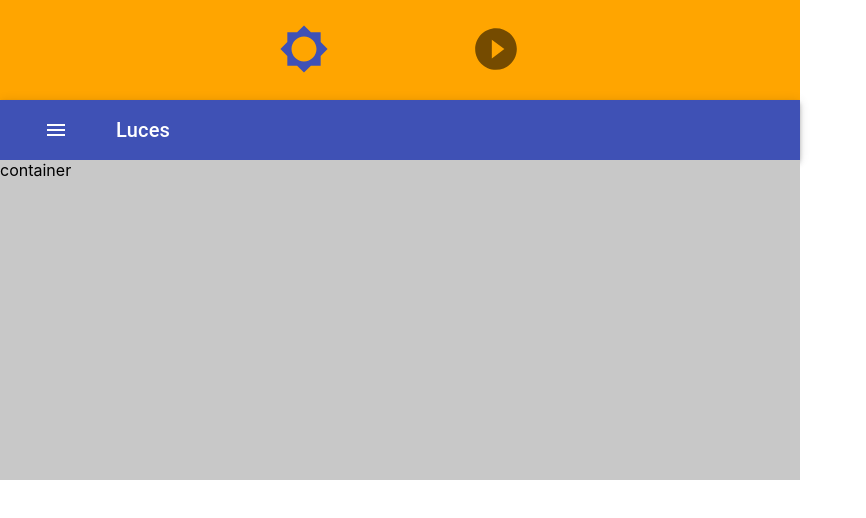
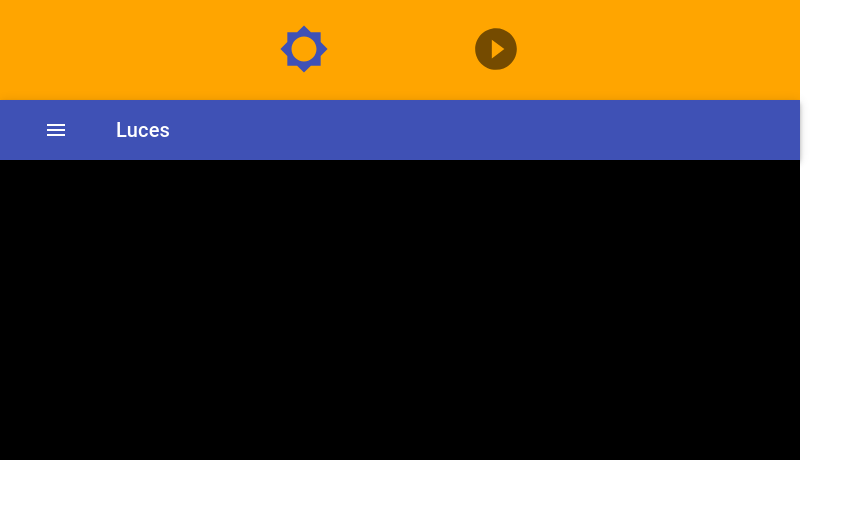
Before and after one commit to nmedela/frontend_react_para_habitacion, a React (Create React App) app: page /light in a window 1280 px wide. Shown: the top 518 px of the page, without its empty margins (0-866 px from the left). Built offline with nearby package versions, Linux system fonts and the light colour scheme.

Commit message:
se crea contenedores de luz

```diff
--- a/src/App.js
+++ b/src/App.js
@@ -1,10 +1,10 @@
 import React from 'react';
 // import './App.css';
 import Global from './components/menu/global'
-import Sound from './components/content/sound'
-import Light from './components/content/light';
-
+import Sound from './components/content/sound/sound'
+import Light from './components/content/light/light';
 import { BrowserRouter as Router, Route, Switch, Redirect } from 'react-router-dom'
+import DenseAppBar from './components/menu/appBar'
 
 //se encuentran las rutas
 import pathIndex from './config'
--- a/src/components/content/light.js
+++ b/src/components/content/light/light.js
@@ -1,7 +1,9 @@
 import React from 'react'
 import CircularProgress from '@material-ui/core/CircularProgress';
 import Grid from '@material-ui/core/Grid';
-import DenseAppBar from './../menu/appBar'
+import DenseAppBar from '../../menu/appBar'
+import {BrowserRouter as Router, Route, Switch} from 'react-router-dom'
+import MainLight from './main'
 
 class Light extends React.Component {
     constructor(props) {
@@ -40,11 +42,12 @@ class Light extends React.Component {
 
         return (
             <div>
+                        <div>
                 <DenseAppBar />
-                <div style={{backgroundColor:'rgb(200,200,200)', height:'320px'}}>
-                    container
-                </div>
             </div>
+                        <MainLight/>
+
+                     </div>
         )
 
     }
--- /dev/null
+++ b/src/components/content/light/main.js
@@ -0,0 +1,15 @@
+import React from 'react'
+
+class MainLight extends React.Component{
+
+    render(){
+        console.log("me renderice")
+        return(
+            <div style={{backgroundColor:'black', height:'300px'}}>
+                Soy el Main
+            </div>
+        )
+    }
+}
+
+export default MainLight
--- a/src/components/content/sound.js
+++ b/src/components/content/sound/sound.js
@@ -1,11 +1,11 @@
 import React from 'react'
 import Grid from '@material-ui/core/Grid';
-import MySlider from './../utils/my-slider';
+import MySlider from '../../utils/my-slider';
 import axios from 'axios'
 import PowerSettingsNewIcon from '@material-ui/icons/PowerSettingsNew';
 import IconButton from '@material-ui/core/IconButton';
 import CircularProgress from '@material-ui/core/CircularProgress';
-import { url } from '../../config'
+import { url } from '../../../config'
 
 const style12 = {
     height: '140px',
```
Also changed, not shown: src/components/content/light/configurationLight.js (added, +14 -0 lines), src/components/content/light/scenes.js (added, +13 -0 lines), 1 other file (tests, documents, lock files or other folders).
